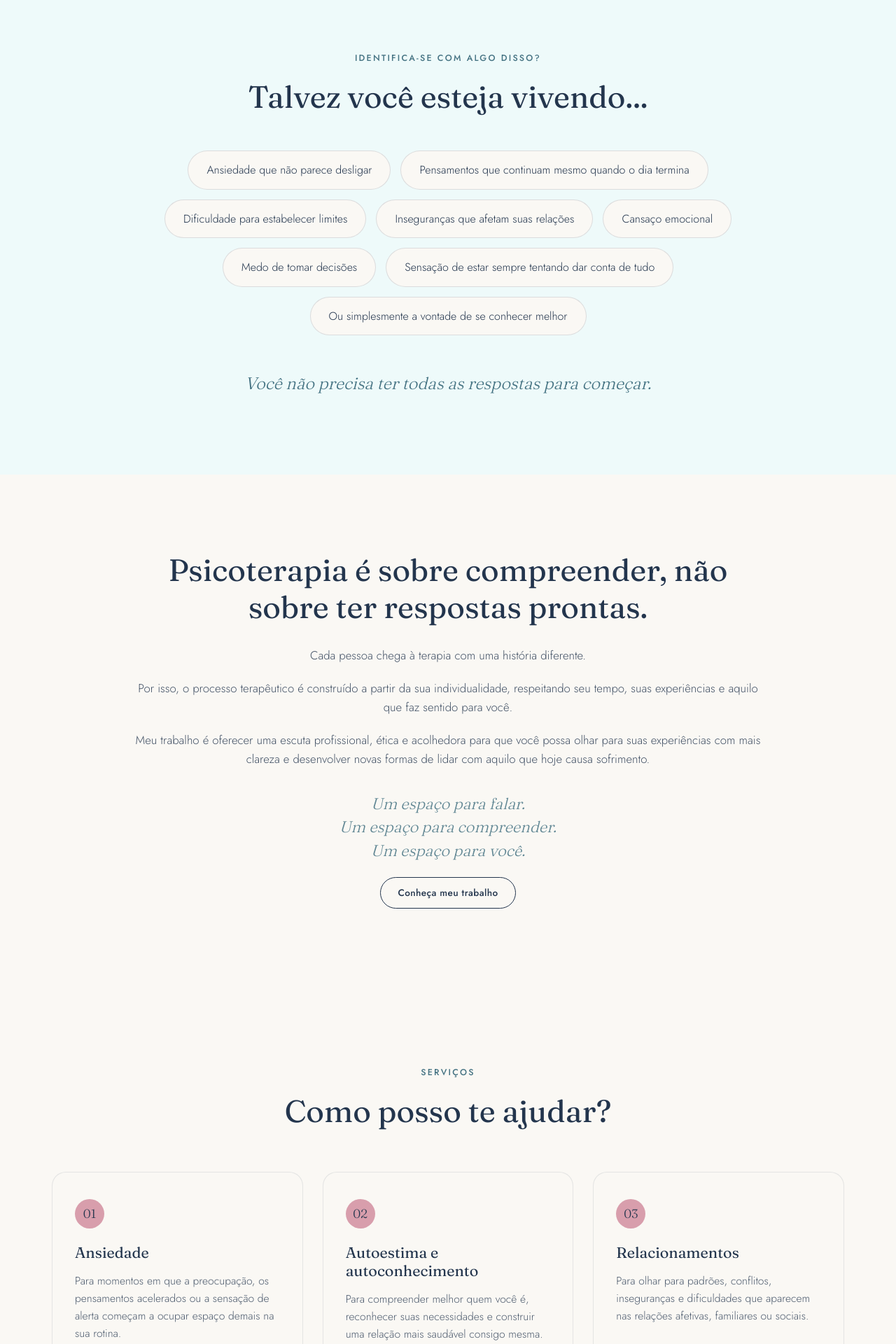
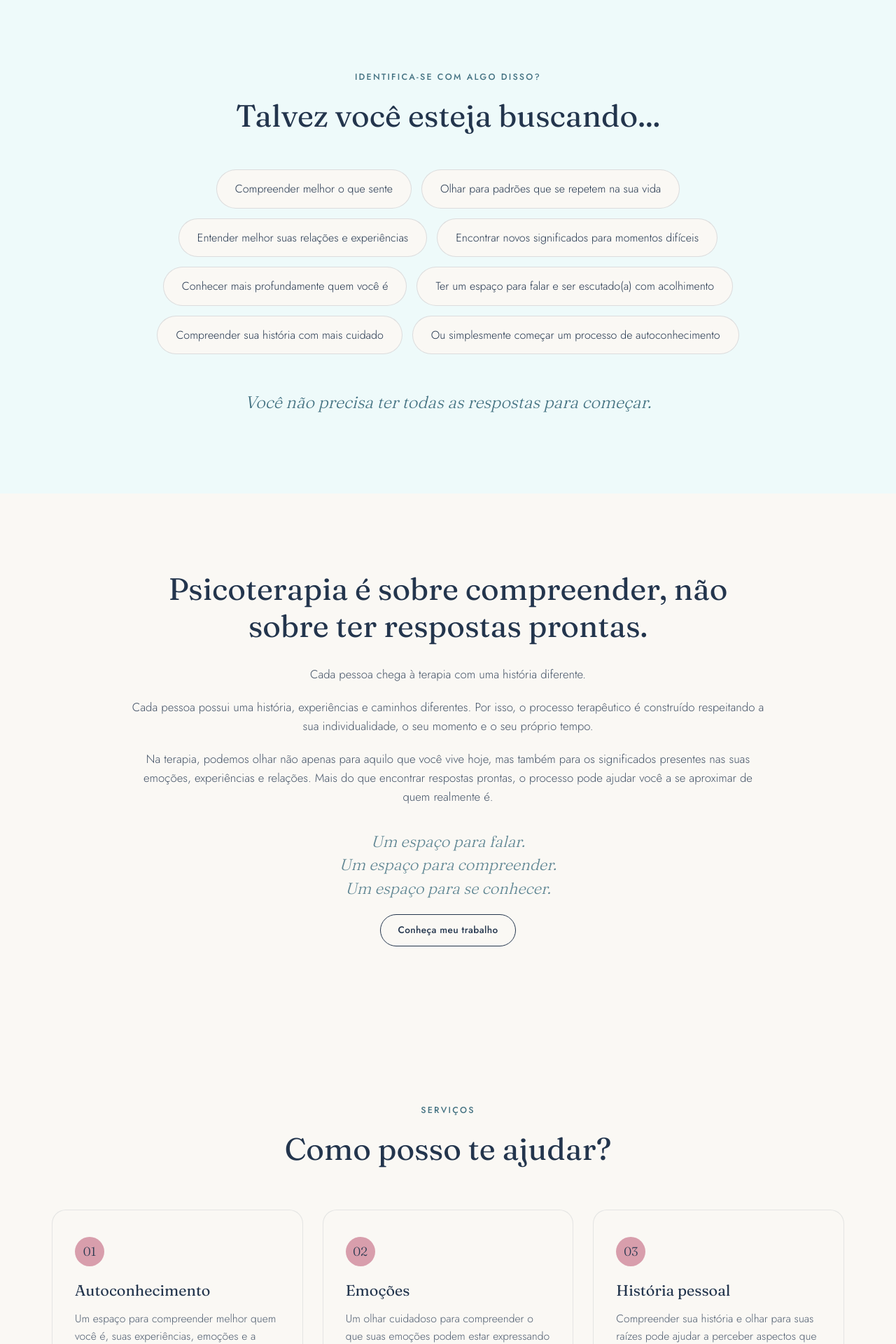
Before and after one commit to walsinaw/danda-sousa-site, a Next.js app: page / in a window 1280 px wide. Shown: the part 780-2700 px from the top of the page at 70% size. Built offline with nearby package versions, Linux system fonts and the light colour scheme.

Commit message:
alterações de texto e informes

```diff
--- a/components/About.tsx
+++ b/components/About.tsx
@@ -16,25 +16,19 @@ export default function About() {
 
         <div className={styles.copy}>
           <span className="eyebrow">Sobre mim</span>
-          <span className={styles.greeting}>Olá, eu sou Danda.</span>
+          <span className={styles.greeting}>Oi, eu sou a Danda!</span>
           <h2>
-            Sou psicóloga analítica e acredito que cada pessoa possui uma
-            história que merece ser escutada com cuidado.
+            Sou psicóloga e trabalho com a Psicologia Analítica.
           </h2>
+          <p>Acredito que cada pessoa possui uma história que merece ser escutada com cuidado, respeito e acolhimento.</p>
           <p>
-            Na minha prática clínica, busco construir um espaço seguro e
-            livre de julgamentos, onde você possa falar sobre aquilo que
-            muitas vezes é difícil compartilhar em outros lugares.
+            Na minha prática, busco oferecer um espaço onde você possa falar sobre suas experiências, emoções e questões de forma individualizada, respeitando seu tempo e aquilo que faz sentido para você.
           </p>
           <p>
-            Minha atuação é baseada em [ABORDAGEM], unindo conhecimento
-            técnico, ética profissional e uma escuta atenta à singularidade
-            de cada pessoa.
+            A Psicologia Analítica, também conhecida como Psicologia Junguiana, busca compreender não apenas o que vivemos no presente, mas também os significados por trás das nossas experiências e emoções.
           </p>
           <p>
-            Mais do que oferecer respostas prontas, meu objetivo é caminhar
-            ao seu lado durante o processo de compreender o que você está
-            vivendo.
+            E, é claro, sou humana assim como você. Por isso, também busco trazer leveza para as nossas sessões.
           </p>
 
           <span className={styles.crp}>CRP 05/84568</span>
--- a/components/AboutStatement.tsx
+++ b/components/AboutStatement.tsx
@@ -8,15 +8,11 @@ export default function AboutStatement() {
 
         <p>Cada pessoa chega à terapia com uma história diferente.</p>
         <p>
-          Por isso, o processo terapêutico é construído a partir da sua
-          individualidade, respeitando seu tempo, suas experiências e aquilo
-          que faz sentido para você.
+          Cada pessoa possui uma história, experiências e caminhos diferentes. Por isso, o processo terapêutico é construído respeitando a sua individualidade, o seu momento e o seu próprio tempo.
         </p>
         <p>
-          Meu trabalho é oferecer uma escuta profissional, ética e acolhedora
-          para que você possa olhar para suas experiências com mais clareza e
-          desenvolver novas formas de lidar com aquilo que hoje causa
-          sofrimento.
+          Na terapia, podemos olhar não apenas para aquilo que você vive hoje, mas também para os significados presentes nas suas emoções, experiências e relações.
+          Mais do que encontrar respostas prontas, o processo pode ajudar você a se aproximar de quem realmente é.
         </p>
 
         <p className={styles.quote}>
@@ -24,7 +20,7 @@ export default function AboutStatement() {
           <br />
           Um espaço para compreender.
           <br />
-          Um espaço para você.
+          Um espaço para se conhecer.
         </p>
 
         <a href="#servicos" className="btn btn--outline">
--- a/components/Attendance.tsx
+++ b/components/Attendance.tsx
@@ -7,7 +7,7 @@ export default function Attendance() {
       <div className="container">
         <div className={styles.heading}>
           <span className="eyebrow">Atendimento</span>
-          <h2>Como ficar melhor pra você!</h2>
+          <h2>Como você prefere ser atendido(a)?</h2>
         </div>
 
         <div className={styles.grid}>
@@ -24,9 +24,9 @@ export default function Attendance() {
               <span className={styles.tag}>Online</span>
               <h3>Online</h3>
               <p>
-                Sessões realizadas por videochamada, com praticidade e
-                privacidade para que você possa realizar seu acompanhamento
-                de onde estiver.
+                As sessões online são realizadas por Google Meet ou WhatsApp, em um ambiente reservado, confortável e tranquilo.
+                <br/>
+                Para preservar sua privacidade e aproveitar melhor o momento da sessão, é recomendado estar em um local reservado e, se possível, utilizar fones de ouvido.<br/>
               </p>
             </div>
           </div>
@@ -44,8 +44,7 @@ export default function Attendance() {
               <span className={styles.tag}>Presencial</span>
               <h3>Presencial</h3>
               <p>
-                Atendimento em consultório, em um ambiente reservado e
-                acolhedor.
+                Atendimento presencial em consultório, com duração de 30 ou 50 minutos, realizado semanalmente.
               </p>
             </div>
           </div>
--- a/components/FeelingsSection.tsx
+++ b/components/FeelingsSection.tsx
@@ -1,14 +1,14 @@
 import styles from "./FeelingsSection.module.css";
 
 const feelings = [
-  "Ansiedade que não parece desligar",
-  "Pensamentos que continuam mesmo quando o dia termina",
-  "Dificuldade para estabelecer limites",
-  "Inseguranças que afetam suas relações",
-  "Cansaço emocional",
-  "Medo de tomar decisões",
-  "Sensação de estar sempre tentando dar conta de tudo",
-  "Ou simplesmente a vontade de se conhecer melhor",
+  "Compreender melhor o que sente",
+  "Olhar para padrões que se repetem na sua vida",
+  "Entender melhor suas relações e experiências",
+  "Encontrar novos significados para momentos difíceis",
+  "Conhecer mais profundamente quem você é",
+  "Ter um espaço para falar e ser escutado(a) com acolhimento",
+  "Compreender sua história com mais cuidado",
+  "Ou simplesmente começar um processo de autoconhecimento",
 ];
 
 export default function FeelingsSection() {
@@ -17,7 +17,7 @@ export default function FeelingsSection() {
       <div className={`container ${styles.wrap}`}>
         <div className={styles.heading}>
           <span className="eyebrow">Identifica-se com algo disso?</span>
-          <h2>Talvez você esteja vivendo...</h2>
+          <h2>Talvez você esteja buscando...</h2>
         </div>
 
         <ul className={styles.list}>
--- a/components/FinalCta.tsx
+++ b/components/FinalCta.tsx
@@ -5,14 +5,15 @@ export default function FinalCta() {
     <section className="section">
       <div className={`container ${styles.wrap}`}>
         <span className="eyebrow">Novo começo</span>
-        <h2>Talvez este seja o momento de começar.</h2>
+        <h2>Talvez este seja o momento de olhar para si.</h2>
         <p>
-          Você não precisa esperar chegar ao seu limite para procurar ajuda.
-          Se existe algo que tem incomodado, se repetido ou ocupado espaço
-          demais na sua vida, podemos olhar para isso juntos.
+          Você não precisa ter todas as respostas para começar.
+
+          <br/>
+          Se existe algo que você deseja compreender melhor, se há experiências que continuam fazendo parte da sua história ou simplesmente sente vontade de se conhecer mais profundamente, a terapia pode ser um espaço para esse processo.
         </p>
         <p style={{ fontWeight: 500, opacity: 1, marginBottom: 30 }}>
-          Agende seu primeiro atendimento.
+          Será um prazer caminhar com você.
         </p>
         <a href="#contato" className="btn btn--rose">
           Agendar consulta
--- a/components/Hero.tsx
+++ b/components/Hero.tsx
@@ -8,15 +8,12 @@ export default function Hero() {
           <span className="eyebrow">Psicoterapia online e presencial</span>
           <h1>Um espaço para você se auto conhecer.</h1>
           <p>
-            Nem sempre é fácil entender o que sentimos, muito menos colocar
-            tudo em palavras.
+            Nem sempre é fácil compreender o que sentimos, de onde vêm determinados padrões ou por que algumas experiências continuam fazendo parte da nossa história.
           </p>
           <p>
-            A psicoterapia pode ser um espaço de pausa, acolhimento e
-            reflexão para compreender melhor suas emoções, sua história e a
-            forma como você se relaciona consigo e com o mundo.
+            A psicoterapia pode ser um espaço de escuta, acolhimento e reflexão para olhar para si com mais cuidado e compreender os significados por trás das suas emoções e experiências.
           </p>
-          <span className={styles.cue}>Vamos conversar?</span>
+          <span className={styles.cue}>Se permitir olhar para si também é um primeiro passo.</span>
           <a href="#contato" className="btn btn--primary">
             Agendar atendimento
           </a>
--- a/components/Quote.tsx
+++ b/components/Quote.tsx
@@ -4,10 +4,9 @@ export default function Quote() {
   return (
     <section className="section section--navy">
       <div className={`container ${styles.wrap}`}>
-        <h2>Um espaço de escuta e acolhimento.</h2>
+        <h2>Um espaço de escuta, acolhimento e respeito</h2>
         <p>
-          A terapia precisa ser um lugar onde você possa existir sem precisar
-          se explicar o tempo todo.
+          A terapia pode ser um espaço para olhar para sua história com cuidado, compreender suas emoções e dar novos significados às suas experiências.
         </p>
         <p>
           Um espaço reservado para falar sobre o que dói, sobre o que
@@ -15,7 +14,7 @@ export default function Quote() {
           sobre aquilo que deseja construir.
         </p>
         <p className={styles.closing}>
-          Aqui, cada processo tem seu próprio tempo.
+          Sem pressa e sem respostas prontas. Cada processo tem seu próprio tempo.
         </p>
       </div>
     </section>
--- a/components/Services.tsx
+++ b/components/Services.tsx
@@ -2,24 +2,24 @@ import styles from "./Services.module.css";
 
 const services = [
   {
-    title: "Ansiedade",
-    text: "Para momentos em que a preocupação, os pensamentos acelerados ou a sensação de alerta começam a ocupar espaço demais na sua rotina.",
+    title: "Autoconhecimento",
+    text: "Um espaço para compreender melhor quem você é, suas experiências, emoções e a forma como se relaciona consigo mesma.",
   },
   {
-    title: "Autoestima e autoconhecimento",
-    text: "Para compreender melhor quem você é, reconhecer suas necessidades e construir uma relação mais saudável consigo mesma.",
+    title: "Emoções",
+    text: "Um olhar cuidadoso para compreender o que suas emoções podem estar expressando e os significados presentes em suas experiências.",
   },
   {
-    title: "Relacionamentos",
-    text: "Para olhar para padrões, conflitos, inseguranças e dificuldades que aparecem nas relações afetivas, familiares ou sociais.",
+    title: "História pessoal",
+    text: "Compreender sua história e olhar para suas raízes pode ajudar a perceber aspectos que fazem parte da forma como você vive e se relaciona hoje.",
   },
   {
-    title: "Sobrecarga emocional",
-    text: "Quando parece que você precisa dar conta de tudo e não encontra espaço para simplesmente respirar.",
+    title: "Momentos de mudança",
+    text: "Mudanças e novas fases podem despertar dúvidas, inseguranças e diferentes sentimentos. A terapia pode ser um espaço para atravessar esses momentos com mais consciência.",
   },
   {
-    title: "Mudanças e momentos de transição",
-    text: "Términos, mudanças profissionais, novas fases da vida, decisões importantes e outros momentos que podem trazer dúvidas e inseguranças.",
+    title: "Individuação",
+    text: "Um processo de aproximação de quem você realmente é, integrando sua história, suas experiências e as possibilidades de quem você pode se tornar.",
   },
   {
     title: "Desenvolvimento emocional",
```
Also changed, not shown: components/Process.tsx (+6 -9 lines).
